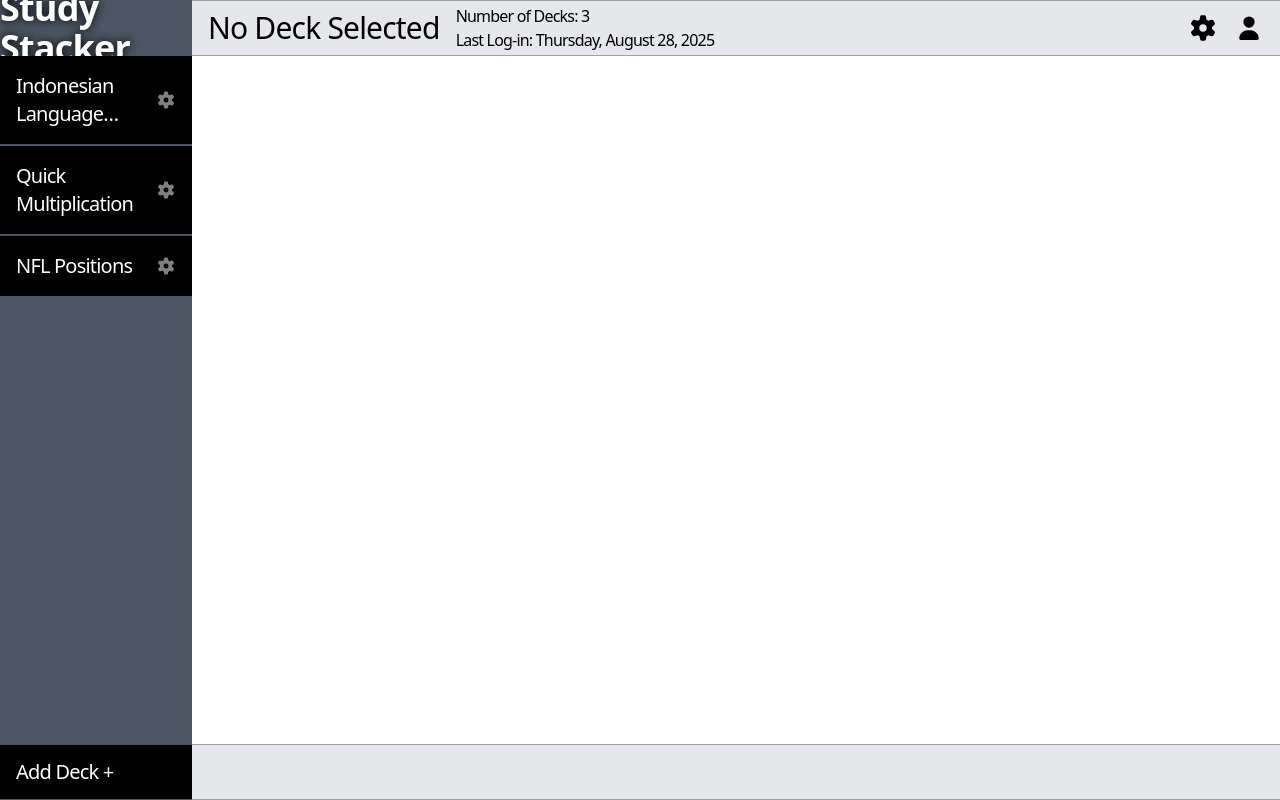
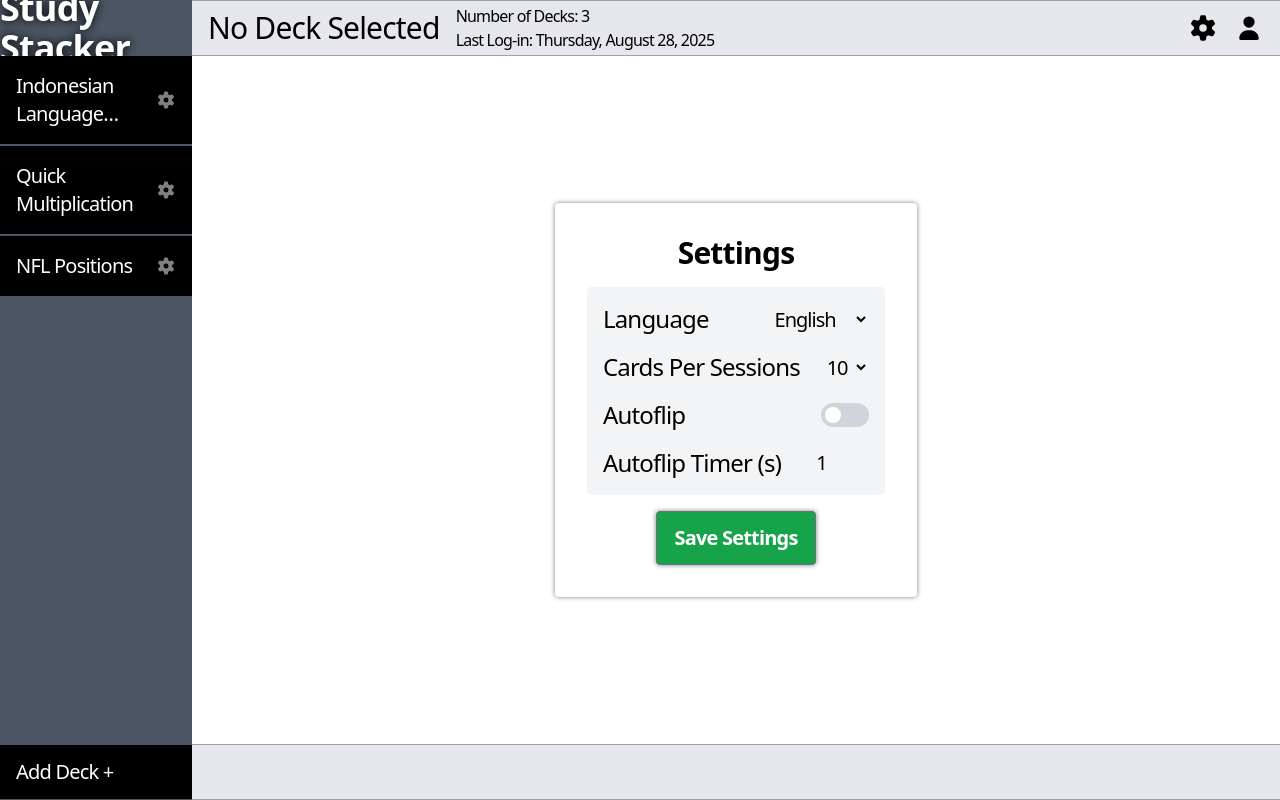
Before and after one commit to lseti1/AngularStudyStacker-123913, an Angular app: page / in a window 1280 px wide. Both pictures are taken after a click on the element 1203 px from the left and 28 px from the top of the page. Built offline with nearby package versions, Linux system fonts and the light colour scheme.

Commit message:
Functionality: Added an additional service for UI states for settings, login and any others that may be added later. Put in a mock form type for the settings page as well

```diff
--- a/src/app/main-layout/flashcards-view/flashcards-view.html
+++ b/src/app/main-layout/flashcards-view/flashcards-view.html
@@ -31,4 +31,6 @@
     <app-edit-deck-view [deckData]="deckData"/>
 } @else if (selectedDeckService.isAddingDeck()) {
     <app-add-deck-view/>
+} @else if (uiStates.isChangingSettings()) {
+    <app-settings-view/>
 }
--- a/src/app/main-layout/flashcards-view/flashcards-view.ts
+++ b/src/app/main-layout/flashcards-view/flashcards-view.ts
@@ -11,10 +11,12 @@ import { SelectedCard } from '../../services/selected-card';
 import { ViewCardView } from './view-card-view/view-card-view';
 import { DeleteCardView } from './delete-card-view/delete-card-view';
 import { EditDeckView } from './edit-deck-view/edit-deck-view';
+import { UIStates } from '../../services/ui-states';
+import { SettingsView } from './settings-view/settings-view';
 
 @Component({
   selector: 'app-flashcards-view',
-  imports: [FontAwesomeModule, AddCardView, AddDeckView, EditCardView, ViewCardView, DeleteCardView, EditDeckView],
+  imports: [FontAwesomeModule, AddCardView, AddDeckView, EditCardView, ViewCardView, DeleteCardView, EditDeckView, SettingsView],
   templateUrl: './flashcards-view.html',
   styleUrl: './flashcards-view.css'
 })
@@ -22,7 +24,8 @@ export class FlashcardsView {
   constructor(
     public selectedDeckService: SelectedDeck,
     public flashcardsViewService: FlashcardsViewService,
-    public selectedCardService: SelectedCard
+    public selectedCardService: SelectedCard,
+    public uiStates: UIStates
   ) {}
 
   faGear = faGear;
--- /dev/null
+++ b/src/app/main-layout/flashcards-view/settings-view/settings-view.html
@@ -0,0 +1,39 @@
+<div class="flex justify-center items-center flex-col absolute top-0 left-0 w-full h-full backdrop-blur-sm gap-4">
+    <div class="relative flex flex-col min-w-[30%] justify-start items-center p-8 text-2xl shadow-full rounded bg-white gap-4">
+        <h1 class="text-3xl font-bold">Settings</h1>
+        <div class="w-full flex flex-col gap-4 bg-gray-100 p-4 rounded">
+            <div class="flex flex-row justify-between w-full gap-2">
+                <label for="name" class="text-right">Language</label>
+                <select class="bg-white/0 tracking-tighter text-center text-xl cursor-pointer">
+                    <option>English</option>
+                    <option>Indonesian</option>
+                    <option>Japanese</option>
+                    <option>Korean</option>
+                </select>
+            </div>
+            <div class="flex flex-row justify-between w-full gap-2">
+                <label for="name" class="text-right">Cards Per Sessions</label>
+                <select class="bg-white/0 tracking-tighter text-center text-xl cursor-pointer">
+                    <option>10</option>
+                    <option>25</option>
+                    <option>50</option>
+                    <option>100</option>
+                </select>
+            </div>
+            <div class="flex flex-row justify-between w-full gap-2">
+                <label for="name" class="text-right">Autoflip</label>
+                <label class="inline-flex items-center cursor-pointer relative select-none">
+                    <input type="checkbox" class="hidden peer">
+                    <span
+                        class="absolute top-2 left-1 w-4 h-4 bg-white rounded-full duration-300 peer-checked:translate-x-6"></span>
+                    <div class="w-12 h-6 bg-gray-300 rounded-full peer-checked:bg-green-600"></div>
+                </label>
+            </div>
+            <div class="flex flex-row justify-between w-full gap-2 ">
+                <label for="name" class="text-right">Autoflip Timer (s)</label>
+                <input type="number" value="1" min="1" max="10" class="w-20 text-center text-xl bg-gray-100">
+            </div>
+        </div>
+        <button class="green-btn col-span-2" type="submit" (click)="onSubmit()">Save Settings</button>
+    </div>
+</div>
--- /dev/null
+++ b/src/app/main-layout/flashcards-view/settings-view/settings-view.ts
@@ -0,0 +1,17 @@
+import { Component } from '@angular/core';
+import { FormsModule } from '@angular/forms';
+import { UIStates } from '../../../services/ui-states';
+
+@Component({
+  selector: 'app-settings-view',
+  imports: [FormsModule],
+  templateUrl: './settings-view.html',
+  styleUrl: './settings-view.css'
+})
+export class SettingsView {
+  constructor(public uiStates: UIStates) {}
+
+  onSubmit() {
+    this.uiStates.setChangingSettings(false);
+  }
+}
--- a/src/app/main-layout/top-bar/top-bar.html
+++ b/src/app/main-layout/top-bar/top-bar.html
@@ -17,7 +17,7 @@
     </div>
     }
     <div class="flex flex-row items-center justify-center gap-4 text-2xl">
-        <fa-icon [icon]="faGear" class="hover:text-black/70 duration-300 cursor-pointer"></fa-icon>
+        <fa-icon (click)="uiStates.setChangingSettings(true)" [icon]="faGear" class="hover:text-black/70 duration-300 cursor-pointer"></fa-icon>
         <fa-icon [icon]="faUser" class="hover:text-black/70 duration-300 cursor-pointer"></fa-icon>
     </div>
 </div>
--- a/src/app/main-layout/top-bar/top-bar.ts
+++ b/src/app/main-layout/top-bar/top-bar.ts
@@ -5,6 +5,7 @@ import { FontAwesomeModule } from '@fortawesome/angular-fontawesome';
 import { faUser } from '@fortawesome/free-solid-svg-icons';
 import { faGear } from '@fortawesome/free-solid-svg-icons';
 import { TruncatePipe } from '../../pipes/truncate-pipe';
+import { UIStates } from '../../services/ui-states';
 
 @Component({
   selector: 'app-top-bar',
@@ -13,7 +14,10 @@ import { TruncatePipe } from '../../pipes/truncate-pipe';
   styles: ``
 })
 export class TopBar {
-  constructor(public selectedDeckService: SelectedDeck) {}
+  constructor(
+    public selectedDeckService: SelectedDeck,
+    public uiStates: UIStates
+  ) {}
 
   faUser = faUser;
   faGear = faGear;
--- /dev/null
+++ b/src/app/services/ui-states.ts
@@ -0,0 +1,16 @@
+import { Injectable } from '@angular/core';
+import { signal } from '@angular/core';
+
+@Injectable({ providedIn: 'root' })
+export class UIStates {
+  isLoggingIn = signal<boolean>(false);
+  isChangingSettings = signal<boolean>(false);
+
+  setLoggingIn(value: boolean) {
+    this.isLoggingIn.set(value);
+  }
+
+  setChangingSettings(value: boolean) {
+    this.isChangingSettings.set(value);
+  }
+}
```
Also changed, not shown: src/app/main-layout/flashcards-view/settings-view/settings-view.css (added), 2 other files (tests, documents, lock files or other folders).
